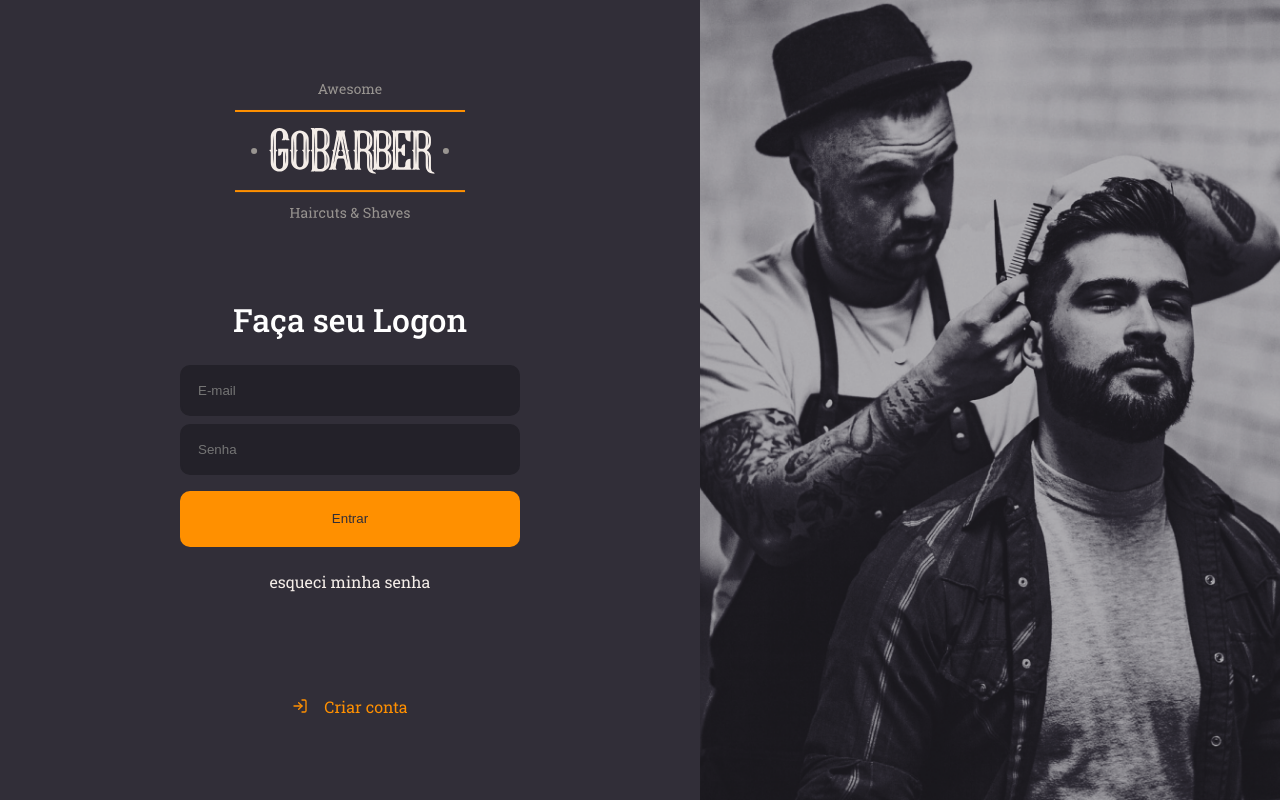
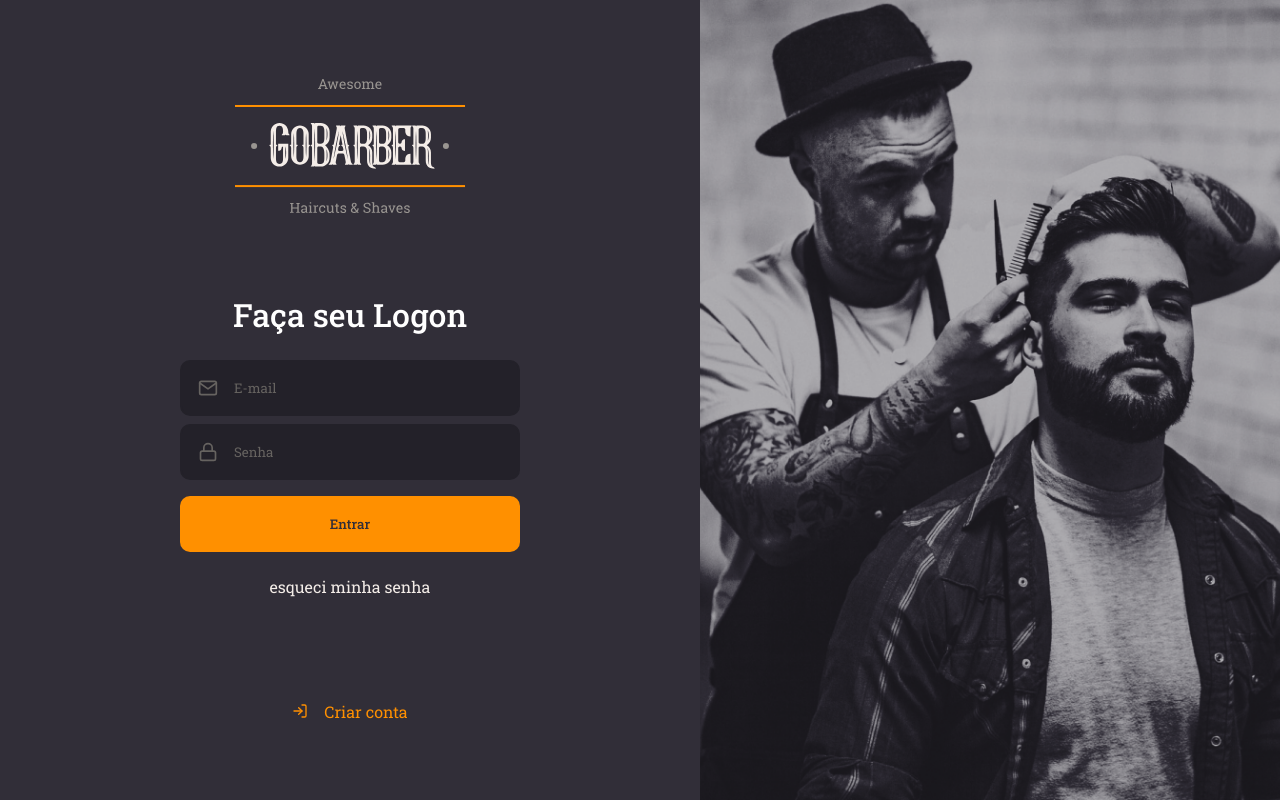
Before and after one commit to jeff-campos/webapp-gobarber-2020-reactjs, a React (Create React App) app: page / in a window 1280 px wide. Built offline with nearby package versions, Linux system fonts and the light colour scheme.

Commit message:
Feat(Components): create Input and Button

```diff
--- /dev/null
+++ b/src/components/Button/index.tsx
@@ -0,0 +1,12 @@
+import React, { ButtonHTMLAttributes } from 'react';
+import { Container } from './styles';
+
+type ButtonProps = ButtonHTMLAttributes<HTMLButtonElement>;
+
+const Button: React.FC<ButtonProps> = ({ children, ...rest }) => (
+  <Container type="button" {...rest}>
+    {children}
+  </Container>
+);
+
+export default Button;
--- /dev/null
+++ b/src/components/Button/styles.tsx
@@ -0,0 +1,19 @@
+import styled from 'styled-components';
+import { shade } from 'polished';
+
+export const Container = styled.button`
+  background: #ff9000;
+  height: 56px;
+  border-radius: 10px;
+  border: 0;
+  padding: 0 16px;
+  color: #312e38;
+  width: 100%;
+  font-weight: 500;
+  margin-top: 16px;
+  transition: background 0.2s;
+
+  &:hover {
+    background: ${shade(0.2, '#ff9000')};
+  }
+`;
--- /dev/null
+++ b/src/components/Input/index.tsx
@@ -0,0 +1,17 @@
+import React, { InputHTMLAttributes } from 'react';
+import { IconBaseProps } from 'react-icons';
+import { Container } from './styles';
+
+interface InputProps extends InputHTMLAttributes<HTMLInputElement> {
+  name: string;
+  icon?: React.ComponentType<IconBaseProps>;
+}
+
+const Input: React.FC<InputProps> = ({ icon: Icon, ...rest }) => (
+  <Container>
+    {Icon && <Icon size={20} />}
+    <input {...rest} />
+  </Container>
+);
+
+export default Input;
--- /dev/null
+++ b/src/components/Input/styles.tsx
@@ -0,0 +1,31 @@
+import styled from 'styled-components';
+
+export const Container = styled.div`
+  background: #232129;
+  border: 2px solid #232129;
+  border-radius: 10px;
+  padding: 16px;
+  width: 100%;
+  display: flex;
+  align-items: center;
+  color: #666360;
+
+  input {
+    flex: 1;
+    background: transparent;
+    border: 0;
+    color: #f4ede8;
+
+    &::placeholder {
+      color: #666360;
+    }
+  }
+
+  & + div {
+    margin-top: 8px;
+  }
+
+  svg {
+    margin-right: 16px;
+  }
+`;
--- a/src/pages/SignIn/index.tsx
+++ b/src/pages/SignIn/index.tsx
@@ -1,6 +1,8 @@
 import React from 'react';
-import { FiLogIn } from 'react-icons/fi';
+import { FiLogIn, FiLock, FiMail } from 'react-icons/fi';
 import Logo from '../../assets/logo.svg';
+import Input from '../../components/Input';
+import Button from '../../components/Button';
 
 import { Container, Content, Background } from './styles';
 
@@ -12,11 +14,16 @@
       <form>
         <h1>Faça seu Logon</h1>
 
-        <input type="text" placeholder="E-mail" />
+        <Input name="email" type="text" placeholder="E-mail" icon={FiMail} />
 
-        <input type="password" placeholder="Senha" />
+        <Input
+          name="password"
+          type="password"
+          placeholder="Senha"
+          icon={FiLock}
+        />
 
-        <button type="submit">Entrar</button>
+        <Button type="submit">Entrar</Button>
 
         <a href="forgot">esqueci minha senha</a>
       </form>
--- a/src/pages/SignIn/styles.tsx
+++ b/src/pages/SignIn/styles.tsx
@@ -7,6 +7,7 @@
   display: flex;
   align-items: stretch;
 `;
+
 export const Content = styled.div`
   display: flex;
   flex-direction: column;
@@ -23,35 +24,6 @@
 
     h1 {
       margin-bottom: 24px;
-    }
-
-    input {
-      background: #232129;
-      border-radius: 10px;
-      border: 2px solid #232129;
-      color: #f4ede8;
-      padding: 16px;
-      width: 100%;
-
-      & + input {
-        margin-top: 8px;
-      }
-    }
-
-    button {
-      background: #ff9000;
-      height: 56px;
-      border-radius: 10px;
-      border: 0;
-      padding: 0 16px;
-      color: #312e38;
-      width: 100%;
-      font-weight: 500;
-      margin-top: 16px;
-      transition: background 0.2s;
-      &:hover {
-        background: ${shade(0.2, '#ff9000')};
-      }
     }
 
     > a {
@@ -84,6 +56,7 @@
     }
   }
 `;
+
 export const Background = styled.div`
   flex: 1;
   background: url(${signInBackgroundImg}) no-repeat top center;
--- a/src/styles/global.ts
+++ b/src/styles/global.ts
@@ -14,6 +14,7 @@
 }
 
 body, input, button {
+  font-family: 'Roboto Slab', serif;
   background: #312E38;
   color: #FFF;
   -webkit-font-smoothing: antialiased;
@@ -23,4 +24,8 @@
   font-weight: 500
 }
 
+button {
+  cursor: pointer;
+}
+
 `;
```
Also changed, not shown: .eslintrc.json, 1 other file (tests, documents, lock files or other folders).
